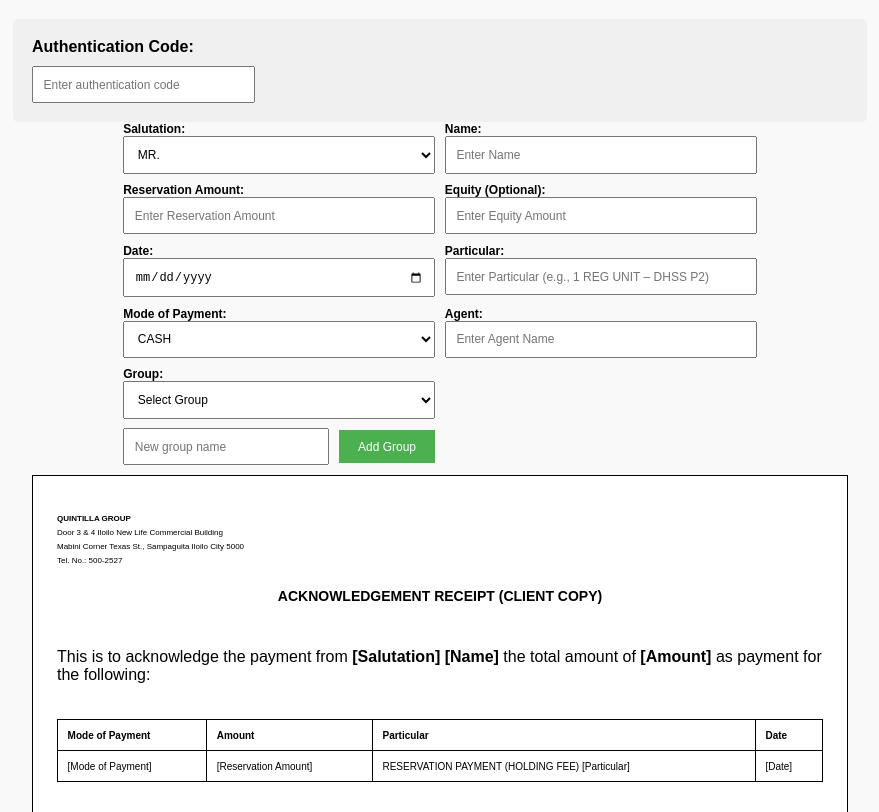
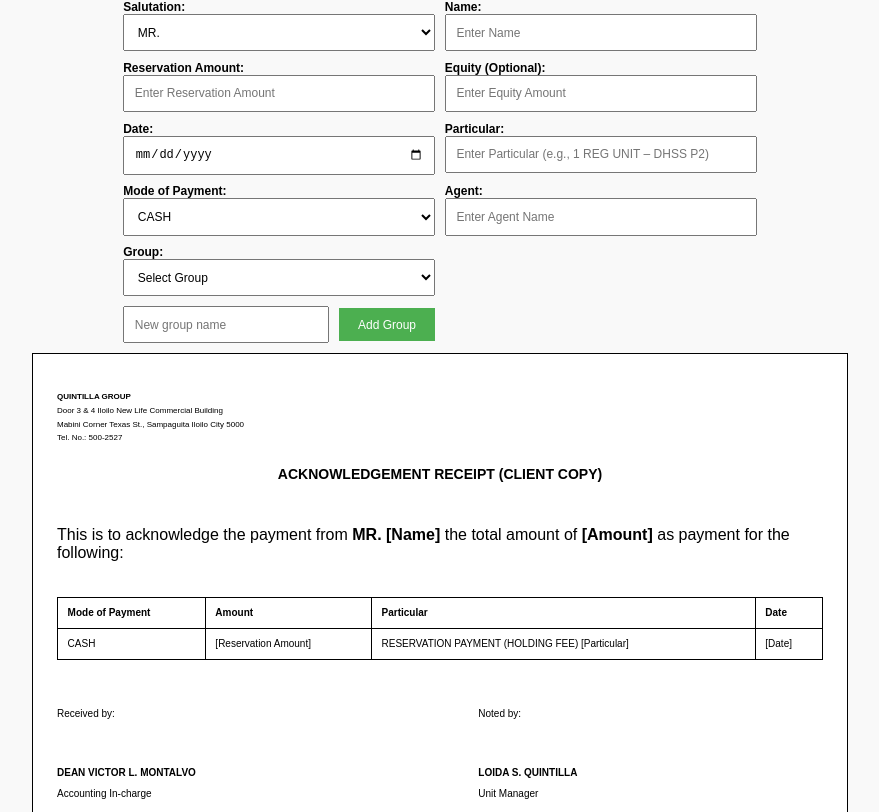
Before and after one commit to QGCoordinator/AcknowledgementReceipt, a plain HTML site: page index.html in a window 1280 px wide. Shown: the top 812 px of the page, without its empty margins (200-1079 px from the left). Drawn offline with Linux system fonts and the light colour scheme.

Commit message:
Update index.html

```diff
--- a/index.html
+++ b/index.html
@@ -134,24 +134,6 @@
         .add-item-container button:hover {
             background-color: #45a049;
         }
-        .auth-code-container {
-            margin-top: 0.2in;
-            padding: 0.2in;
-            background-color: #f0f0f0;
-            border-radius: 5px;
-            width: 100%;
-            max-width: 8.5in;
-        }
-        .auth-code-container label {
-            font-weight: bold;
-            display: block;
-            margin-bottom: 0.1in;
-        }
-        .auth-code-container input {
-            padding: 0.1in;
-            font-size: 12px;
-            width: 200px;
-        }
         @media print {
             body {
                 margin: 0;
@@ -163,7 +145,7 @@
                 padding: 0.25in;
                 border: none;
             }
-            .input-section, .add-group-container, .auth-code-container {
+            .input-section, .add-group-container {
                 display: none;
             }
             .receipt h2 {
@@ -182,12 +164,6 @@
     </style>
 </head>
 <body>
-    <!-- Authentication Code Section -->
-    <div class="auth-code-container">
-        <label for="authCode">Authentication Code:</label>
-        <input type="password" id="authCode" placeholder="Enter authentication code">
-    </div>
-
     <!-- Input Section -->
     <div class="input-section">
         <div>
@@ -393,24 +369,7 @@
     </div>
 
     <script>
-        // Define the correct authentication code
-        const CORRECT_AUTH_CODE = "QUINTILLA123"; // Change this to your desired code
-
-        function checkAuthCode() {
-            const enteredCode = document.getElementById('authCode').value;
-            if (enteredCode !== CORRECT_AUTH_CODE) {
-                alert("Invalid authentication code. Please try again.");
-                return false;
-            }
-            return true;
-        }
-
         function updateReceipt() {
-            // First check authentication code
-            if (!checkAuthCode()) {
-                return;
-            }
-
             // Get input values
             const salutation = document.getElementById('salutation').value;
             const name = document.getElementById('name').value || "[Name]";
@@ -477,11 +436,6 @@
         }
 
         function addGroup() {
-            // First check authentication code
-            if (!checkAuthCode()) {
-                return;
-            }
-
             const newGroupInput = document.getElementById('newGroup');
             const groupName = newGroupInput.value.trim();
 
```
